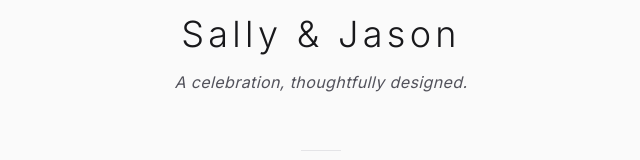
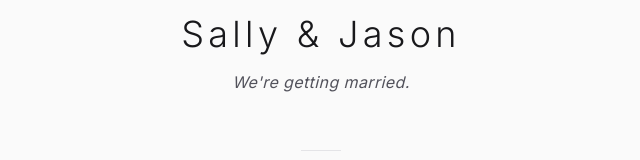
Before and after one commit to jhueyx/union, a React (Vite) app: page / in a window 1280 px wide. Shown: the part 242-402 px from the top of the page, without its empty margins (319-959 px from the left). Built offline with nearby package versions, Linux system fonts and the light colour scheme; no server answers; the database is empty.

Commit message:
Swap Hero tagline for something plainer
"A celebration, thoughtfully designed." read as generic wedding-site
copy. Replaced with a direct line.

Co-Authored-By: Claude Sonnet 5 <noreply@anthropic.com>
Claude-Session: https://claude.ai/code/session_015qpof6yKu762TQqtbEeo8q

```diff
--- a/src/components/Hero.tsx
+++ b/src/components/Hero.tsx
@@ -32,7 +32,7 @@ export default function Hero() {
           isLive ? 'mb-10' : 'mb-12 md:mb-14',
         ].join(' ')}
       >
-        A celebration, thoughtfully designed.
+        We&apos;re getting married.
       </p>
 
       {/* ── Hairline divider ──────────────────────────────────── */}
```
